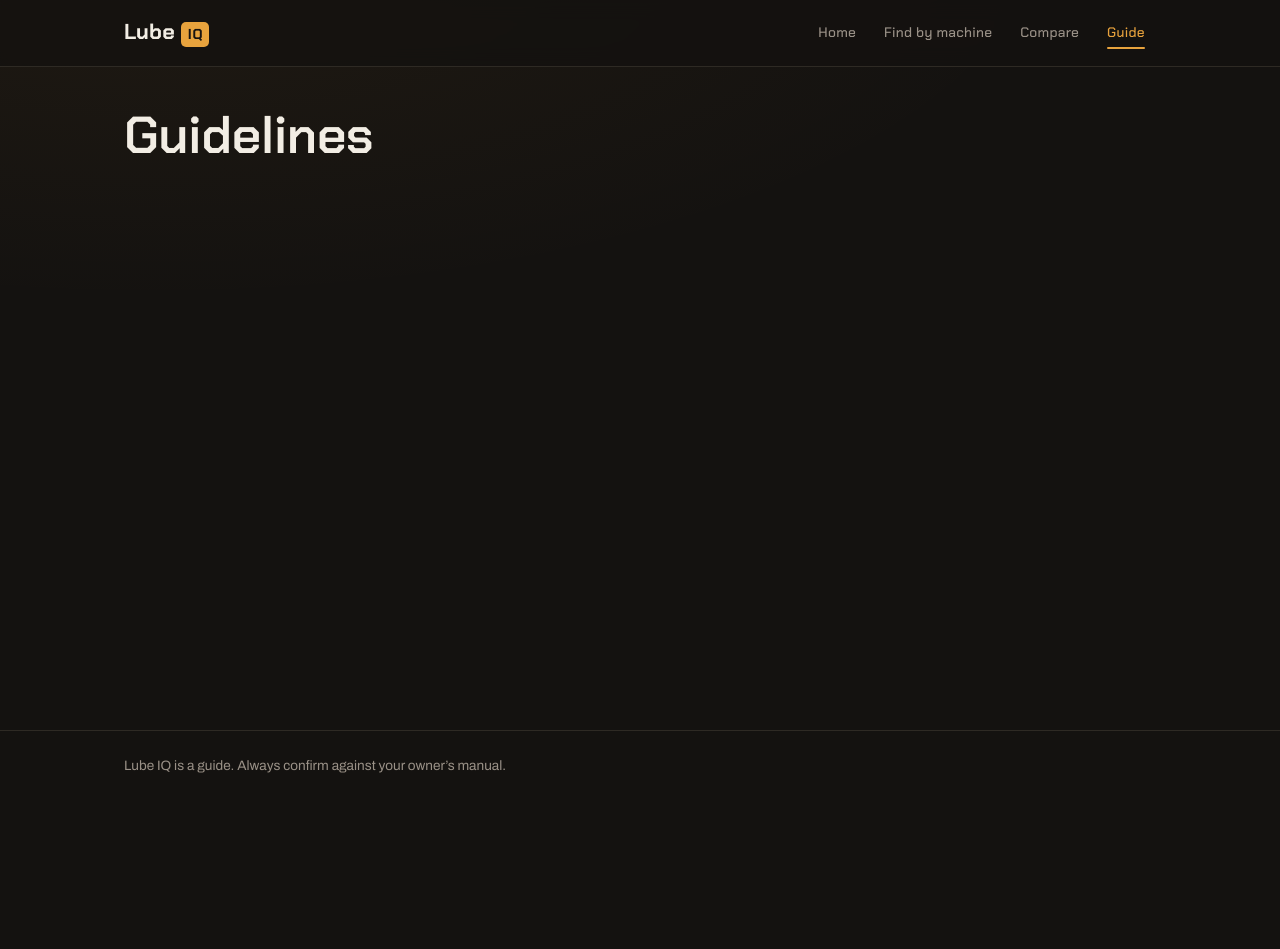
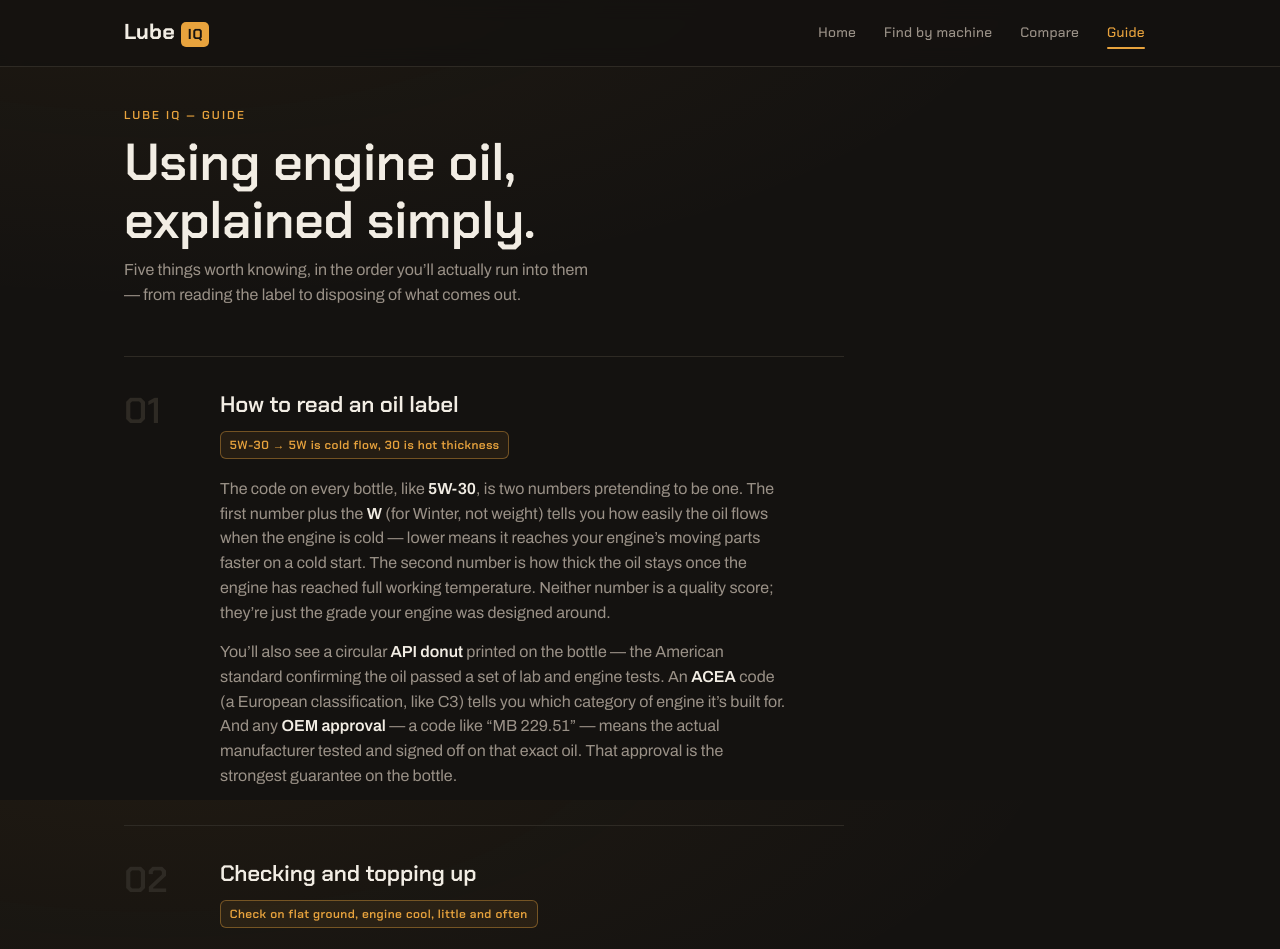
Before and after one commit to moizbuilds/lube-iq, a React (Vite) app: page /guide in a window 1280 px wide. Shown: the top 949 px of the page. Before the commit the page ends 800 px from the top, so only its background shows below. Built offline with nearby package versions, Linux system fonts and the light colour scheme.

Commit message:
feat: usage guidelines page
Five-section /guide page teaching novice consumers how to read an oil
label, check/top up levels, shorten drain intervals for Gulf heat and
dust, choose between fitting oils, and store/dispose of oil safely.

```diff
--- a/src/App.jsx
+++ b/src/App.jsx
@@ -10,6 +10,7 @@ import MachineFinder from './pages/MachineFinder.jsx';
 import MachineResults from './pages/MachineResults.jsx';
 import Product from './pages/Product.jsx';
 import Compare from './pages/Compare.jsx';
+import Guide from './pages/Guide.jsx';
 
 export default function App() {
   return (
@@ -23,7 +24,7 @@ export default function App() {
           <Route path="/machines/:id" element={<MachineResults />} />
           <Route path="/oils/:id" element={<Product />} />
           <Route path="/compare" element={<Compare />} />
-          <Route path="/guide" element={<h1>Guidelines</h1>} />
+          <Route path="/guide" element={<Guide />} />
         </Routes>
       </Shell>
     </CompareProvider>
--- /dev/null
+++ b/src/pages/Guide.jsx
@@ -0,0 +1,171 @@
+// Guide: the "how" layer of Lube IQ — a static reading page for anyone who
+// has never had to think about engine oil before. No data, no interactivity,
+// just the five things a novice actually needs to know, in the order they'll
+// run into them: read the label, check the level, know when to change it,
+// pick between fitting oils, then store or dispose of it properly. Reached
+// via the "Guide" nav link (/guide).
+const SECTIONS = [
+  {
+    number: '01',
+    title: 'How to read an oil label',
+    fact: '5W-30 → 5W is cold flow, 30 is hot thickness',
+    body: (
+      <>
+        <p>
+          The code on every bottle, like <strong translate="no">5W-30</strong>, is two
+          numbers pretending to be one. The first number plus the <strong>W</strong> (for
+          Winter, not weight) tells you how easily the oil flows when the engine is cold —
+          lower means it reaches your engine&rsquo;s moving parts faster on a cold start.
+          The second number is how thick the oil stays once the engine has reached full
+          working temperature. Neither number is a quality score; they&rsquo;re just the
+          grade your engine was designed around.
+        </p>
+        <p>
+          You&rsquo;ll also see a circular <strong>API donut</strong> printed on the
+          bottle — the American standard confirming the oil passed a set of lab and engine
+          tests. An <strong>ACEA</strong> code (a European classification, like C3) tells
+          you which category of engine it&rsquo;s built for. And any <strong>OEM
+          approval</strong> — a code like &ldquo;MB 229.51&rdquo; — means the actual
+          manufacturer tested and signed off on that exact oil. That approval is the
+          strongest guarantee on the bottle.
+        </p>
+      </>
+    ),
+  },
+  {
+    number: '02',
+    title: 'Checking and topping up',
+    fact: 'Check on flat ground, engine cool, little and often',
+    body: (
+      <>
+        <p>
+          Check your level on flat ground with the engine cool — ideally before you&rsquo;ve
+          driven that day, or at least 10 minutes after switching off so oil has time to
+          drain back into the sump. Pull the dipstick, wipe it clean, reinsert it fully,
+          then pull it again and read where the film sits between the two marks.
+        </p>
+        <p>
+          If you&rsquo;re topping up, add a little at a time and recheck — it&rsquo;s much
+          easier to add more than to remove excess. Never fill past the top mark: overfilled
+          oil gets whipped into froth by the moving parts inside, and frothy oil can&rsquo;t
+          get pumped where it needs to go, starving the engine of protection exactly when
+          it needs it most.
+        </p>
+        <p>
+          Topping up with a different brand at the same grade is fine in a pinch — base
+          oils and additives are broadly compatible. Topping up with a different
+          <em> grade</em>, though, changes how the oil behaves, so match the number on your
+          own dipstick or manual whenever you can.
+        </p>
+      </>
+    ),
+  },
+  {
+    number: '03',
+    title: 'When to shorten your drain interval',
+    fact: 'In the Gulf, the severe schedule is the normal schedule',
+    body: (
+      <>
+        <p>
+          Every manual lists two drain intervals: normal and severe. Severe service covers
+          extreme heat, dust, towing, and mostly short trips that never let the engine fully
+          warm up — and across the Gulf, that&rsquo;s not an edge case, it&rsquo;s daily
+          driving. Treat the severe interval as your default, not the exception.
+        </p>
+        <p>
+          Heat accelerates how fast oil breaks down chemically, and fine dust that gets past
+          the air filter turns oil into a mild abrasive. Short trips are worse than they look
+          too: an engine that never reaches full temperature never burns off the condensation
+          and fuel that dilute the oil, so it ages faster per kilometre than one on a long
+          motorway run.
+        </p>
+        <p>
+          That&rsquo;s also why manuals give a distance <em>and</em> a time limit, not just
+          one. A car parked for months still has oil quietly oxidising inside it — so if
+          you&rsquo;re under the kilometre limit but past the month limit, it&rsquo;s still
+          time for a change.
+        </p>
+      </>
+    ),
+  },
+  {
+    number: '04',
+    title: 'Choosing between oils that all “fit”',
+    fact: 'A manufacturer approval outranks every other number',
+    body: (
+      <>
+        <p>
+          Once you&rsquo;ve found several oils that meet your engine&rsquo;s grade and API/
+          ACEA requirements, they&rsquo;re not all equal. An <strong>OEM approval</strong>{' '}
+          is the strongest signal on the shelf — it means the carmaker itself ran that exact
+          oil through its own tests, not just a generic industry standard.
+        </p>
+        <p>
+          Between two oils that are otherwise similar, <strong>full synthetic</strong> holds
+          its protective film better at sustained high temperatures than semi-synthetic or
+          mineral oil — a real advantage in Gulf summers where the engine bay routinely runs
+          hot. And a higher <strong>TBN</strong> (Total Base Number, the oil&rsquo;s reserve
+          for neutralising acidic combustion by-products) suits an engine you plan to run
+          closer to the longer drain interval, since that reserve is what runs out first.
+        </p>
+        <p>
+          When none of that breaks the tie, price and brand availability are a perfectly
+          reasonable way to decide.
+        </p>
+      </>
+    ),
+  },
+  {
+    number: '05',
+    title: 'Storage & disposal',
+    fact: 'Sealed, shaded, roughly a 5-year shelf life',
+    body: (
+      <>
+        <p>
+          Unopened oil keeps well if you store it sealed in its original container, out of
+          direct sun and away from extreme heat — a garage shelf is fine, a car boot in
+          summer is not. Under those conditions it&rsquo;s good for roughly five years;
+          heat and sunlight are what age it prematurely, not time alone.
+        </p>
+        <p>
+          Used oil is a different matter — it carries the metal particles and combustion
+          by-products it was protecting your engine from, so it counts as hazardous waste.
+          Never pour it down a drain, into soil, or into household rubbish; a small amount
+          contaminates a huge volume of water. Take it to a workshop or an authorised
+          collection point instead — most garages that perform oil changes will also accept
+          your own used oil for proper disposal.
+        </p>
+      </>
+    ),
+  },
+];
+
+export default function Guide() {
+  return (
+    <div className="guide">
+      <p className="eyebrow">Lube IQ — Guide</p>
+      <h1>Using engine oil, explained simply.</h1>
+      <p className="guide-lede">
+        Five things worth knowing, in the order you&rsquo;ll actually run into them —
+        from reading the label to disposing of what comes out.
+      </p>
+
+      {/* Each section is numbered because this genuinely is the order a new
+          owner encounters these questions — not decoration, a reading path.
+          The number sits in a left "spine" column, echoing the drain panel's
+          two-column data-plate layout from the machine results page. */}
+      <div className="guide-sections">
+        {SECTIONS.map((section) => (
+          <section key={section.number} className="guide-section" aria-labelledby={`guide-${section.number}`}>
+            <div className="guide-spine" aria-hidden="true">{section.number}</div>
+            <div className="guide-content">
+              <h2 id={`guide-${section.number}`}>{section.title}</h2>
+              <span className="chip chip-accent guide-fact">{section.fact}</span>
+              <div className="guide-body">{section.body}</div>
+            </div>
+          </section>
+        ))}
+      </div>
+    </div>
+  );
+}
--- a/src/styles.css
+++ b/src/styles.css
@@ -1223,6 +1223,76 @@ h3 {
   vertical-align: middle;
 }
 
+/* ============================================================================
+   Guide page — numbered reading sections with a "spine" numeral column
+   ============================================================================ */
+.guide {
+  max-width: 720px;
+}
+
+.guide h1 {
+  margin-top: 0.6rem;
+}
+
+.guide-lede {
+  margin-top: 0.6rem;
+  color: var(--ink-soft);
+  max-width: 52ch;
+}
+
+.guide-sections {
+  margin-top: 3rem;
+  display: flex;
+  flex-direction: column;
+}
+
+/* Each section pairs a large tracked numeral with its content, separated by
+   a hairline rule — the same "data plate" rhythm as the drain panel, but
+   built for prose instead of figures. The numbering is earned here: these
+   five topics are a real sequence a new owner runs into in this order. */
+.guide-section {
+  display: grid;
+  grid-template-columns: 4.5rem 1fr;
+  gap: 1.5rem;
+  padding-block: 2.25rem;
+  border-top: 1px solid var(--line);
+}
+
+.guide-section:last-child {
+  padding-bottom: 0;
+}
+
+.guide-spine {
+  font-family: var(--font-display);
+  font-size: 2.25rem;
+  font-weight: 600;
+  color: var(--line);
+  line-height: 1;
+  font-variant-numeric: tabular-nums;
+}
+
+.guide-content h2 {
+  font-size: 1.4rem;
+}
+
+.guide-fact {
+  margin-top: 0.85rem;
+}
+
+.guide-body {
+  margin-top: 1.1rem;
+  display: flex;
+  flex-direction: column;
+  gap: 0.9rem;
+  max-width: 62ch;
+  color: var(--ink-soft);
+}
+
+.guide-body strong {
+  color: var(--ink);
+  font-weight: 600;
+}
+
 /* --- Responsive: single column under 720px -------------------------------- */
 @media (max-width: 720px) {
   .header-inner {
@@ -1303,4 +1373,15 @@ h3 {
     border-right: 1px solid var(--line);
     max-width: 200px;
   }
+
+  /* Spine numeral moves above the heading instead of beside it — a side
+     column reads cramped once the viewport narrows past 720px. */
+  .guide-section {
+    grid-template-columns: 1fr;
+    gap: 0.5rem;
+  }
+
+  .guide-spine {
+    font-size: 1.4rem;
+  }
 }
```
